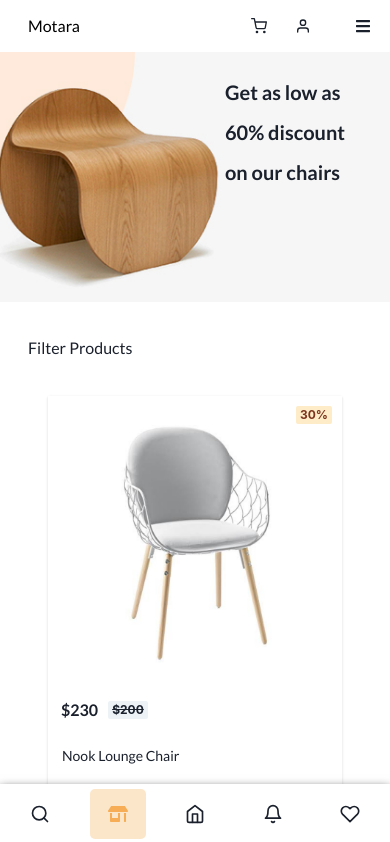
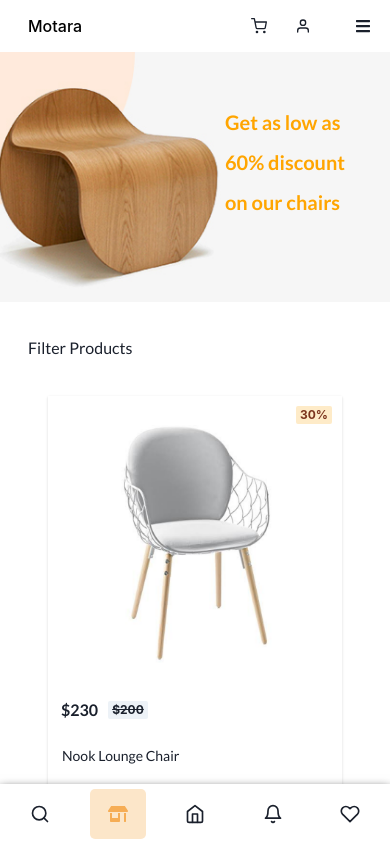
Before and after one commit to abel-otegbola/Ecommerce, a React (Create React App) app: page /shop in a window 390 px wide. Shown: the top 842 px of the page. Built offline with nearby package versions, Linux system fonts and the light colour scheme.

Commit message:
fix: increase bottombar bottom margin for mobile

```diff
--- a/src/components/footer.js
+++ b/src/components/footer.js
@@ -98,7 +98,7 @@ const Footer = () => {
                 </Box>
             </Flex>
 
-            <Flex justify="space-between" p="20px 10%" bgColor="gray.400"color="white" fontSize="14px">
+            <Flex mb={[ "10%", "10%", 0 ]} justify="space-between" p="20px 10%" bgColor="gray.400"color="white" fontSize="14px">
                 <Text>Designed by Abel</Text>
                 <Text>Copyright &copy; { new Date().getFullYear() }</Text>
             </Flex>
--- a/src/components/topbar.js
+++ b/src/components/topbar.js
@@ -1,4 +1,4 @@
-import { Box, Flex, Link, Text } from "@chakra-ui/react";
+import { Box, Flex, Link } from "@chakra-ui/react";
 import { FiShoppingBag, FiShoppingCart, FiUser } from "react-icons/fi";
 import { useLocation } from "react-router-dom";
 import Navbar from "./navbar";
@@ -16,7 +16,7 @@ const Topbar = () => {
 
                 <Flex align="center" w="15%" color="orange.300" ps={[ "20px", "20px", 0 ]}>
                     <FiShoppingBag/>
-                    <Text fontWeight={500} color="black" ms="2">Motara</Text>
+                    <Link href="/" fontWeight={500} color="black" ms="2">Motara</Link>
                 </Flex>
 
                 <Box flex="1" display={[ "none", "none", "flex" ]}>
--- a/src/views/index.js
+++ b/src/views/index.js
@@ -32,9 +32,9 @@ const Home = () => {
             <Flex justify="flex-end" align="center" position="relative">
                 <Box w={[ "100%", "100%", "70%"]} >
                     <Slider { ...settings } style={{ width: "100%", overflow: "hidden" }}>
-                        <Box w="100%" h="500px" backgroundImage={`url(${bgsofas1})`} backgroundSize="cover" bgPosition="50%, 75%"></Box>
-                        <Box w="100%" h="500px" backgroundImage={`url(${bgsofas2})`} backgroundSize="cover" bgPosition="50%, 75%"></Box>
-                        <Box w="100%" h="500px" backgroundImage={`url(${bgsofas3})`} backgroundSize="cover" bgPosition="50%, 75%"></Box>
+                        <Box w="100%" h="500px" backgroundImage={`url(${bgsofas1})`} backgroundSize="cover" bgPosition="50%, 75%" alt="bgImage"></Box>
+                        <Box w="100%" h="500px" backgroundImage={`url(${bgsofas2})`} backgroundSize="cover" bgPosition="50%, 75%" alt="bgImage"></Box>
+                        <Box w="100%" h="500px" backgroundImage={`url(${bgsofas3})`} backgroundSize="cover" bgPosition="50%, 75%" alt="bgImage"></Box>
                     </Slider>
                 </Box>
                 <Box w={[ null, "100%", "40%" ]} position="absolute" left={["0", "0", "10%"]} p="5%" ps={[ "5%", "5%", 0 ]} top={[ "0", "0", "auto" ]} bgColor={[ "blackAlpha.300", "blackAlpha.300", "whiteAlpha.700"]} color={[ "white", "white", "black" ]}>
--- a/src/views/shop.js
+++ b/src/views/shop.js
@@ -35,17 +35,17 @@ const Shop = () => {
                 <Slider { ...settings } style={{ width: "100%", overflow: "hidden" }}>
                     <Box w="100%" h="250px" backgroundImage={`url(${bg1})`} backgroundSize="cover" bgPosition="50%, 75%">
                         <Box float="right" p="5% 30px" lineHeight="40px" fontSize="0.8rem" w={["50%"]}>
-                            <Text mb="30px" fontSize="20px" fontWeight="700">Get as low as 60% discount on our chairs</Text>
+                            <Text mt="30px" fontSize="20px" fontWeight="700" color="orange">Get as low as 60% discount on our chairs</Text>
                         </Box>
                     </Box>
                     <Box w="100%" h="250px" backgroundImage={`url(${bg2})`} backgroundSize="cover" bgPosition="50%, 75%">
                         <Box float="right" p="5% 30px" lineHeight="40px" fontSize="0.8rem" w={["50%"]}>
-                            <Text mb="30px" fontSize="20px" fontWeight="700">Free delivery when you purchase our Tv stands</Text>
+                            <Text mt="30px" fontSize="20px" fontWeight="700" color="orange">Free delivery when you purchase our Tv stands</Text>
                         </Box>
                     </Box>
                     <Box w="100%" h="250px" backgroundImage={`url(${bg3})`} backgroundSize="cover" bgPosition="50%, 75%">
                         <Box float="right" p="5% 30px" lineHeight="40px" fontSize="0.8rem" w={["50%"]}>
-                            <Text mb="30px" fontSize="20px" fontWeight="700">Flash sales ongoing for our sofa collections</Text>
+                            <Text mt="30px" fontSize="20px" fontWeight="700" color="orange">Flash sales ongoing for our sofa collections</Text>
                         </Box>
                     </Box>
                 </Slider>
```
